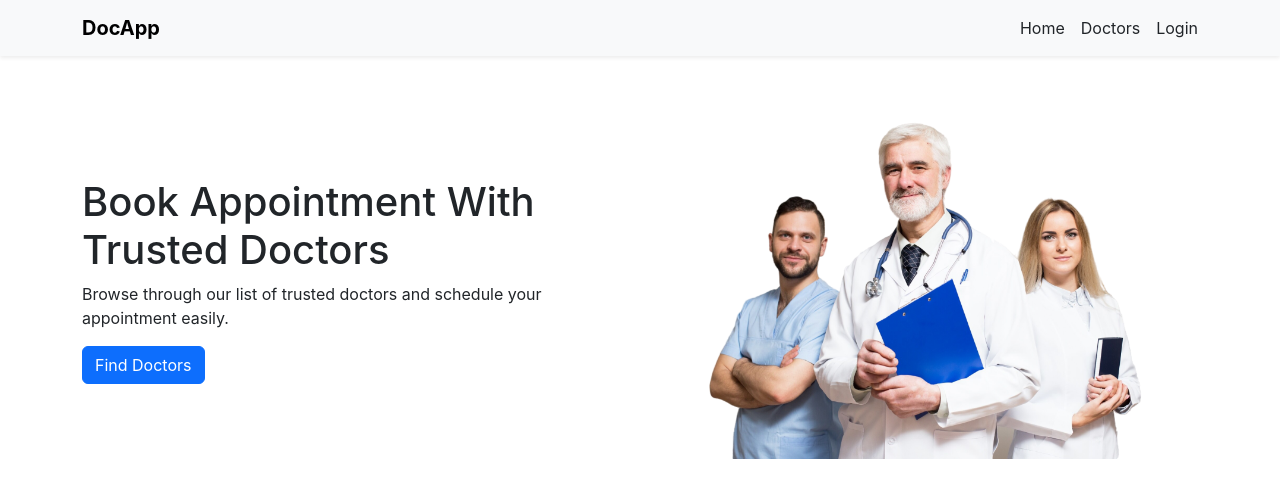
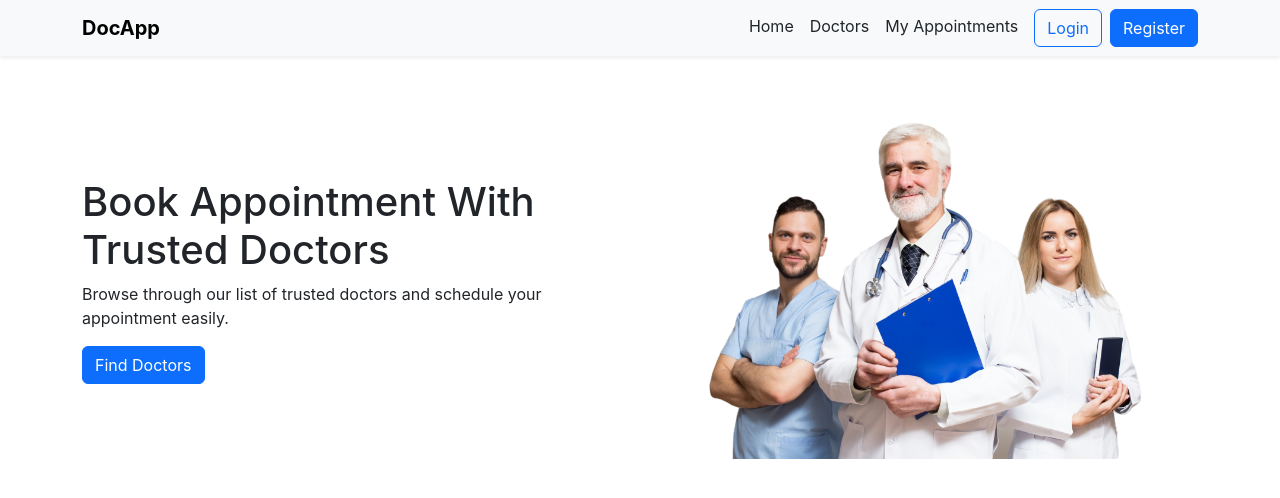
Before and after one commit to samarthsemwal/Online-Appointment-Booking-Web-App, a React (Create React App) app in the folder client/: page / in a window 1280 px wide. Shown: the top 498 px of the page. Built offline with nearby package versions, Linux system fonts and the light colour scheme.

Commit message:
Refactor Navbar to use Link and add buttons
Updated Navbar component to use Link from react-router-dom for navigation and added buttons for Login and Register.

```diff
--- a/client/src/components/Navbar.jsx
+++ b/client/src/components/Navbar.jsx
@@ -1,23 +1,48 @@
 import React from "react";
+import { Link } from "react-router-dom";
 
 function Navbar() {
-  return (
+
+return(
+
 <nav className="navbar navbar-expand-lg navbar-light bg-light shadow-sm">
+
 <div className="container">
 
-        <a className="navbar-brand fw-bold" href="/">
+<Link className="navbar-brand fw-bold" to="/">
 DocApp
-        </a>
+</Link>
 
 <div>
-          <a className="nav-link d-inline me-3" href="/">Home</a>
-          <a className="nav-link d-inline me-3" href="/doctors">Doctors</a>
-          <a className="nav-link d-inline" href="/login">Login</a>
+
+<Link className="nav-link d-inline me-3" to="/">
+Home
+</Link>
+
+<Link className="nav-link d-inline me-3" to="/doctors">
+Doctors
+</Link>
+
+<Link className="nav-link d-inline me-3" to="/appointments">
+My Appointments
+</Link>
+
+<button className="btn btn-outline-primary me-2">
+Login
+</button>
+
+<button className="btn btn-primary">
+Register
+</button>
+
 </div>
 
 </div>
+
 </nav>
-  );
+
+)
+
 }
 
 export default Navbar;
```
Lines whose indentation alone changed are shown as unchanged.
